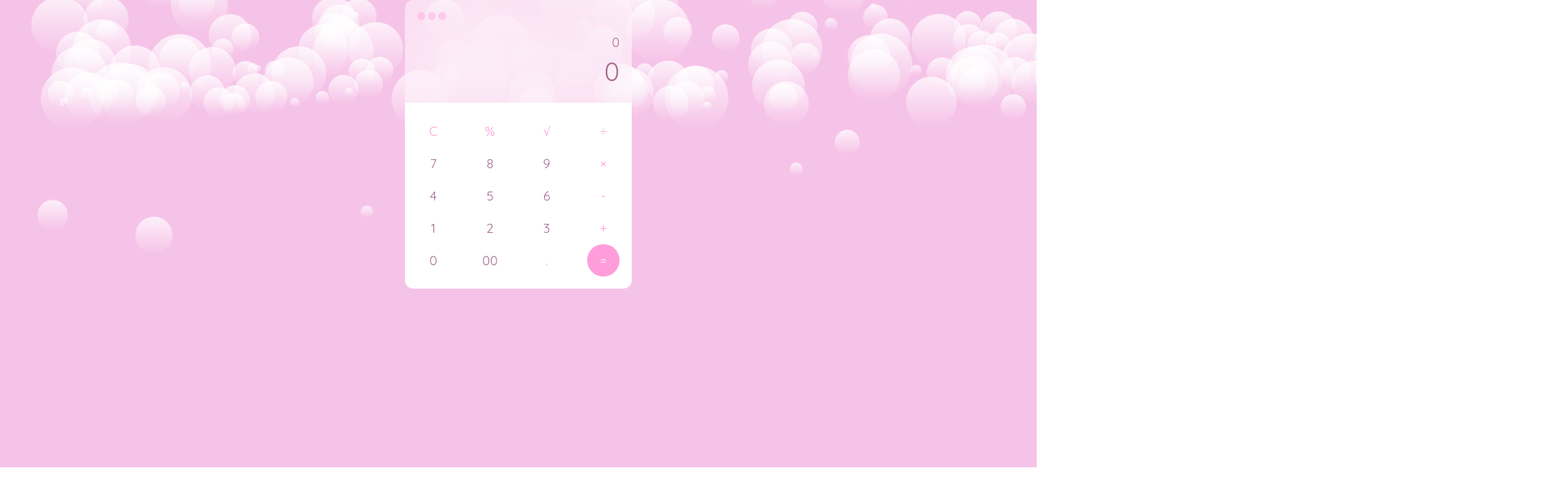
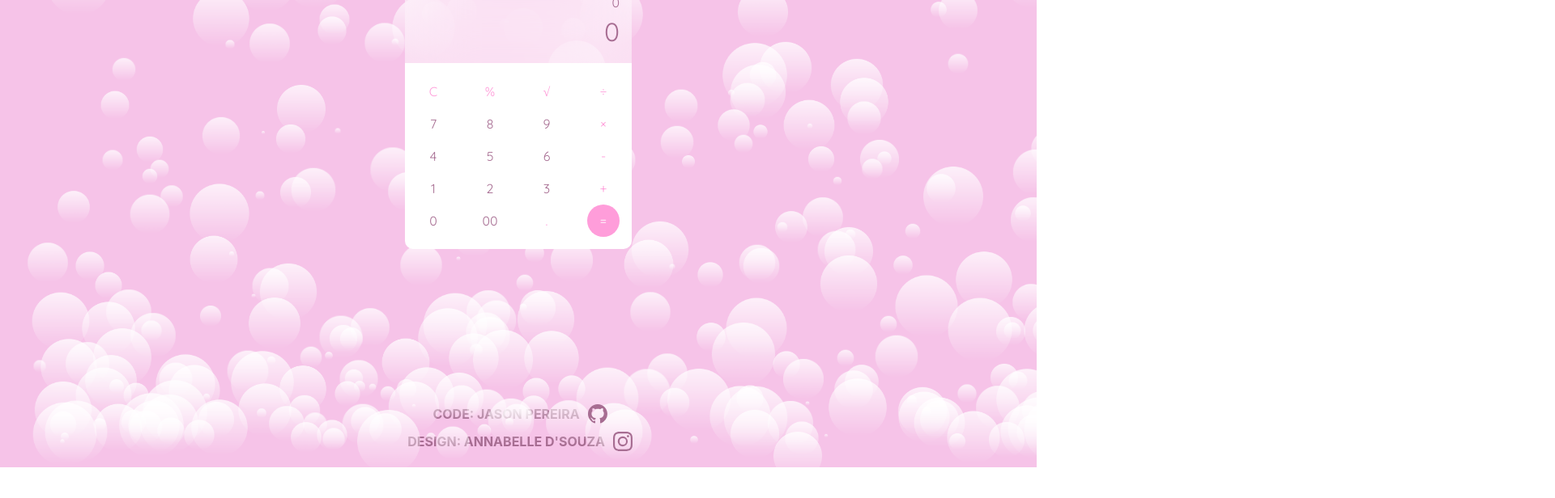
Before and after one commit to jasonpereira96/pink-calculator, a Vue app: page / in a window 1280 px wide. Shown: the part 222-838 px from the top of the page at 81% size, 1920 px wide, since content can reach past the window. Before the commit the page ends 800 px from the top, so only its background shows below. Built offline with nearby package versions, Linux system fonts and the light colour scheme.

Commit message:
animation updates and adding footer

```diff
--- a/src/App.vue
+++ b/src/App.vue
@@ -1,6 +1,22 @@
 <template>
   <div id="app">
     <Calculator />
+    <b-container fluid class="footer">
+      <div>Code: Jason Pereira
+        <span>
+          <a href="https://github.com/jasonpereira96">
+            <b-icon icon="github"></b-icon>
+          </a>
+        </span>
+      </div>
+      <div>Design: Annabelle D'Souza
+        <span>
+          <a href="https://www.instagram.com/hidden.kitten.designs">
+            <b-icon icon="instagram"></b-icon>
+          </a>
+        </span>
+      </div>
+    </b-container>
   </div>
 </template>
 
@@ -19,6 +35,7 @@ export default {
 html, body, #app {
   width: 100%;
   height: 100%;
+  overflow: hidden;
 }
 #app {
   font-family: Quicksand;
@@ -30,5 +47,30 @@ html, body, #app {
   text-align: left;
   background: $light-pink;
   display: flex;
+  flex-direction: column;
+}
+.footer {
+  font-family: Inter;
+  font-style: normal;
+  font-weight: 700;
+  letter-spacing: 0em;
+  text-align: left;
+  padding-top: 15px;
+  padding-bottom: 15px;
+  color: $magenta;
+  text-transform: uppercase;
+  font-weight: bold;
+  div {
+    text-align: center;
+    padding: 5px 0;
+    a {
+      color: $magenta;
+    }
+    svg {
+      cursor: pointer;
+      transform: scale(1.5);
+      margin-left: 10px;
+    }
+  }
 }
 </style>
--- a/src/components/Calculator.vue
+++ b/src/components/Calculator.vue
@@ -1,5 +1,5 @@
 <template>
-  <b-container class="main-container">
+  <b-container class="main-container" fluid>
     <b-row class="main-row">
       <b-col cols="12" class="calculator-wrapper">
         <div class='calculator'>
@@ -159,10 +159,9 @@ export default {
   mounted() {
 
     let bubblesConfig = []
-    for (let count = 0; count < 300; count++) {
+    for (let count = 0; count < 500; count++) {
       bubblesConfig.push({
-        // left: 10 + count * 10,
-        left: getRandomArbitrary(10, 1300),
+        left: getRandomArbitrary(10, 2000),
         moveCloudsPeriod: getRandomArbitrary(3, 30),
         scale: getRandomArbitrary(0.1, 2),
         sidewaysPeriod: getRandomArbitrary(1, 10)
@@ -421,6 +420,7 @@ export default {
 }
 .main-container {
   display: flex;
+  flex: 1;
   .main-row {
     flex: 1;
   }
@@ -440,7 +440,7 @@ export default {
 <style lang="scss">
 @keyframes moveclouds {
   0% {
-    top: 500px;
+    top: 1000px;
   }
   100% {
     top: -500px;
```
